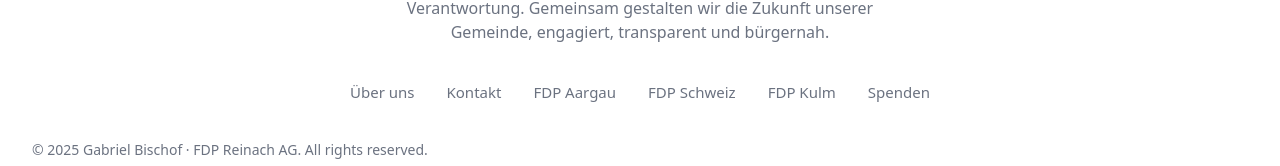
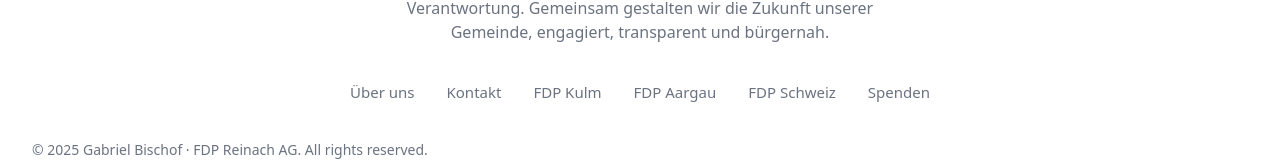
Before and after one commit to TheNotoriousGB/fdp-reinach-ag, a React (Vite) app: page /spenden in a window 1280 px wide. Shown: the part 1049-1215 px from the top of the page. Built offline with nearby package versions, Linux system fonts and the light colour scheme.

Commit message:
Changes on footer and Spenden

```diff
--- a/src/components/Footer.jsx
+++ b/src/components/Footer.jsx
@@ -10,16 +10,16 @@ const footerNavs = [
         name: "Kontakt",
     },
     {
+        href: "https://www.fdp-kulm.ch/",
+        name: "FDP Kulm",
+    },
+    {
         href: "https://www.fdp-ag.ch/",
         name: "FDP Aargau",
     },
     {
         href: "https://www.fdp.ch/",
         name: "FDP Schweiz",
-    },
-    {
-        href: "https://www.fdp-kulm.ch/",
-        name: "FDP Kulm",
     },
     {
         href: "/spenden",
--- a/src/components/Spenden.jsx
+++ b/src/components/Spenden.jsx
@@ -29,7 +29,7 @@ export default function Spenden() {
           </ul>
         </div>
         <div className="text-xs text-gray-500 mt-4">
-          Ihre Spende ist nicht steuerlich abzugsfähig.<br />Für Fragen kontaktieren Sie uns gerne.
+          Ihre Spende ist steuerlich abzugsfähig.<br />Für Fragen kontaktieren Sie uns gerne.
         </div>
       </div>
     </div>
```
